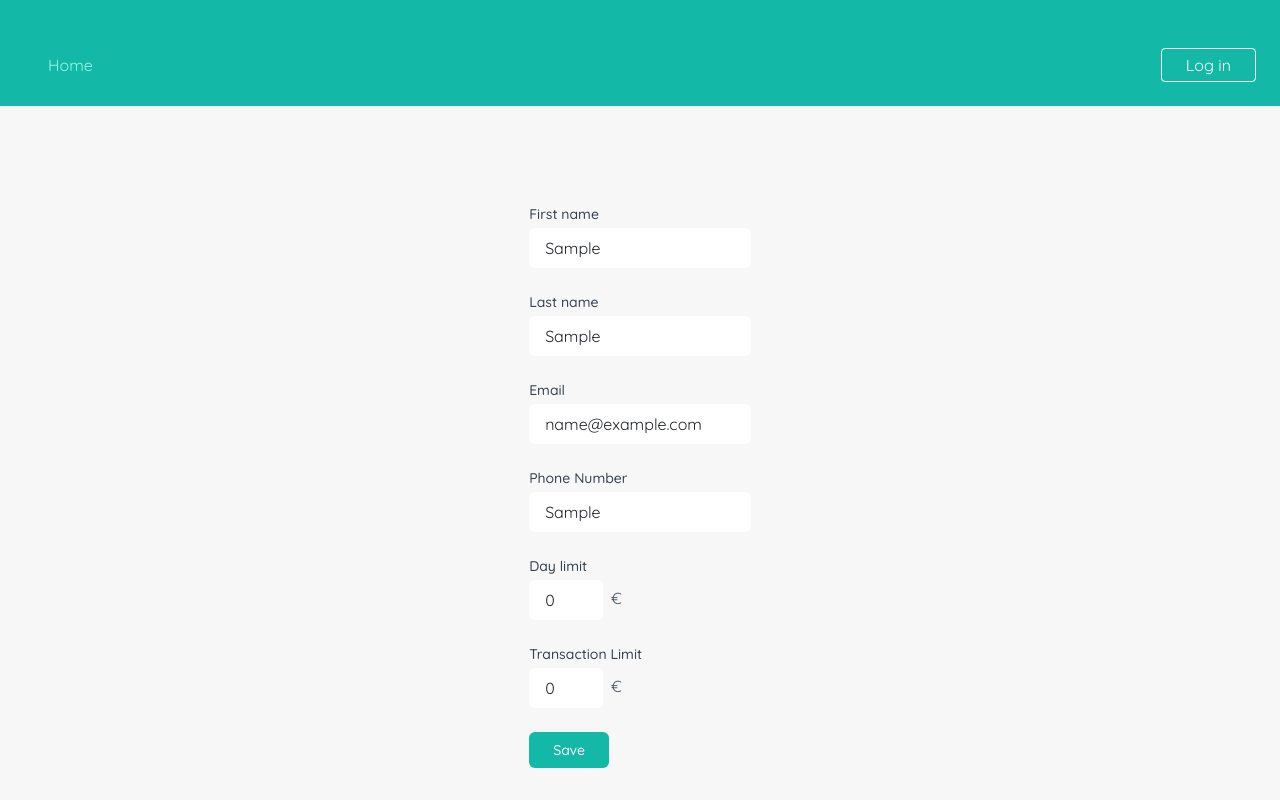
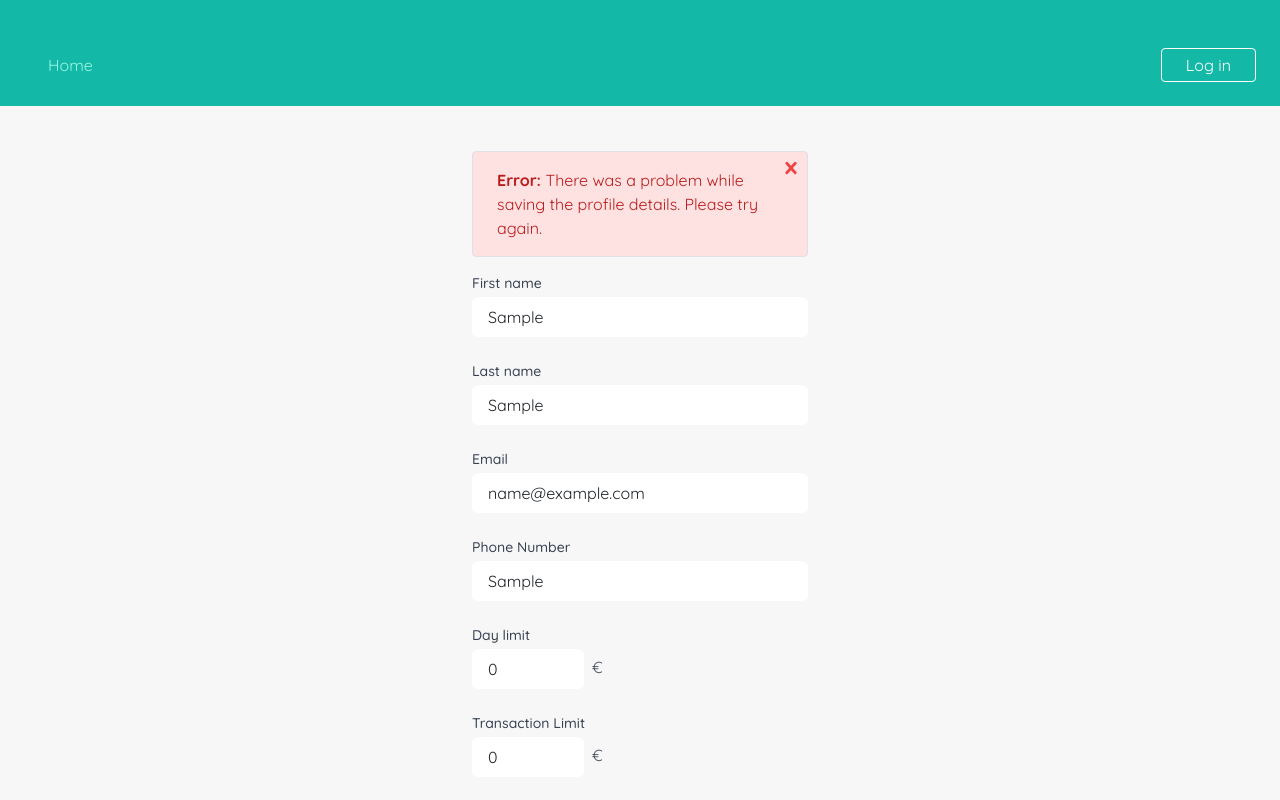
Before and after one commit to Salah-023/bankFrontEnd, a Vue app: page /editUser/1 in a window 1280 px wide. Both pictures are taken after typing "Sample", "Sample", "name@example.com", "Sample" into the empty fields and a click on the button "Save". Shown: the top 800 px of the page. Built offline with nearby package versions, Linux system fonts and the light colour scheme; no server answers.

Commit message:
editUser in employees feedback implemented

```diff
--- a/src/views/employeeViews/EditUserView.vue
+++ b/src/views/employeeViews/EditUserView.vue
@@ -2,8 +2,36 @@
     <div class="flex justify-center items-center h-screen">
         <div class="mt-10 sm:mt-0">
             <form ref="form">
-                <div class="overflow-hidden sm:rounded-md">
+                <div class="overflow-hidden sm:max-w-sm">
                     <div class="px-4 py-4 sm:p-6">
+                        <div v-if="hasErrors"
+                    class="my-3 bg-red-100 border border-red-400 text-red-700 px-4 py-3 rounded relative"
+                    role="alert">
+                    <strong class="font-bold"> Error: </strong>
+                    <span class="block sm:inline" style="z-index: 1;">{{ errorText }}</span>
+                    <span class="absolute top-0 right-0 mt-1 mr-1">
+                        <svg class="fill-current h-6 w-6 text-red-500" role="button" xmlns="http://www.w3.org/2000/svg"
+                            viewBox="0 0 20 20" @click="hasErrors = false">
+                            <title>Close</title>
+                            <path
+                                d="M14.348 14.849a1.2 1.2 0 0 1-1.697 0L10 11.819l-2.651 3.029a1.2 1.2 0 1 1-1.697-1.697l2.758-3.15-2.759-3.152a1.2 1.2 0 1 1 1.697-1.697L10 8.183l2.651-3.031a1.2 1.2 0 1 1 1.697 1.697l-2.758 3.152 2.758 3.15a1.2 1.2 0 0 1 0 1.698z" />
+                        </svg>
+                    </span>
+                </div>
+                <div v-if="hasSuccess"
+                    class="my-3 bg-green-100 border border-green-400 text-green-700 px-4 py-3 rounded relative"
+                    role="alert">
+                    <strong class="font-bold"> Success: </strong>
+                    <span class="block sm:inline" style="z-index: 1;">{{ successText }}</span>
+                    <span class="absolute top-0 right-0 mt-1 mr-1">
+                        <svg class="fill-current h-6 w-6 text-green-500" role="button" xmlns="http://www.w3.org/2000/svg"
+                            viewBox="0 0 20 20" @click="hasSuccess = false">
+                            <title>Close</title>
+                            <path
+                                d="M14.348 14.849a1.2 1.2 0 0 1-1.697 0L10 11.819l-2.651 3.029a1.2 1.2 0 1 1-1.697-1.697l2.758-3.15-2.759-3.152a1.2 1.2 0 1 1 1.697-1.697L10 8.183l2.651-3.031a1.2 1.2 0 1 1 1.697 1.697l-2.758 3.152 2.758 3.15a1.2 1.2 0 0 1 0 1.698z" />
+                        </svg>
+                    </span>
+                </div>
                         <div class="col-span-6 sm:col-span-3 mb-4">
                             <label for="first_name" class="block text-sm font-medium text-gray-700">First name</label>
                             <input type="text" name="first_name" id="first_name" autocomplete="given-name"
@@ -82,13 +110,16 @@ export default {
                 dayLimit: 0.0,
                 transactionLimit: 0.0
             },
-            store: userStore()
+            store: userStore(),
+            errorText: '',
+            successText: '',
+            hasErrors: false,
+            hasSuccess: false
 
         };
     },
     methods: {
         updateUser() {
-
             axios
                 .put("/users/" + this.user.id, this.user, {
                     headers: {
@@ -97,10 +128,15 @@ export default {
                 })
                 .then((res) => {
                     console.log(res.data);
+                    this.successText = "Profile details have been updated successfully. "
+                    this.hasSuccess = true;
                     this.$refs.form.reset();
-                    this.$router.push("/users");
                 })
-                .catch((error) => console.log(error));
+                .catch((error) => {
+                    console.log(error);
+                    this.errorText = "There was a problem while saving the profile details. Please try again.";
+                    this.hasErrors = true;
+                });
         },
     },
     mounted() {
```
